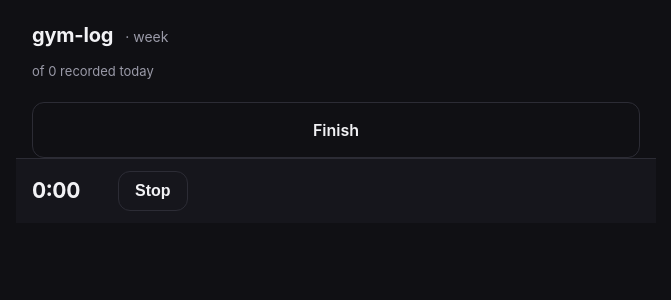
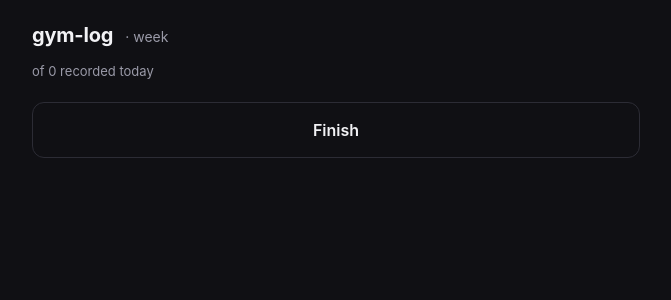
Before and after one commit to jay-withers/gym-log, a FastAPI app: template src/gymlog/templates/session.html in a window 1280 px wide. Shown: the top 300 px of the page, without its empty margins (304-975 px from the left). Run offline with FastAPI, Linux system fonts and the light colour scheme; the template is opened without the code that fills it, so the values that code supplies are empty; parts of the project's set-up code (start-up, migrations or seed data) failed here and were passed over.

Commit message:
fix: drop the rest timer (#18)
Not needed. Removes the per-exercise "Rest Ns" button, the sticky
countdown widget, its JS, and the now-unused .timer CSS. rest_seconds
stays in the model/importer as-is - it is real data from the
spreadsheet's Rest column, just no longer surfaced in the UI.

Co-authored-by: Claude Sonnet 5 <noreply@anthropic.com>

```diff
--- a/src/gymlog/templates/base.html
+++ b/src/gymlog/templates/base.html
@@ -81,14 +81,6 @@
   .chip.on { background: var(--accent); color: #06130c; border-color: var(--accent); }
   .banner { border-left: 3px solid var(--warn); padding: 10px 12px; background: var(--card);
             border-radius: 0 8px 8px 0; margin-bottom: 14px; font-size: 14px; }
-  .timer {
-    position: sticky; bottom: 0; margin: 0 -16px;
-    padding: 12px 16px calc(12px + env(safe-area-inset-bottom));
-    background: #16161c; border-top: 1px solid var(--line);
-    display: flex; align-items: center; gap: 12px; font-variant-numeric: tabular-nums;
-  }
-  .timer strong { font-size: 22px; min-width: 62px; }
-  .timer button { margin: 0; width: auto; padding: 10px 16px; }
 </style>
 </head>
 <body>
--- a/src/gymlog/templates/session.html
+++ b/src/gymlog/templates/session.html
@@ -49,11 +49,6 @@
 
     <div class="row">
       <button type="submit">{% if rec %}Update{% else %}Save{% endif %}</button>
-      {% if e.rest_seconds %}
-      <button type="button" class="btn ghost" data-rest="{{ e.rest_seconds }}">
-        Rest {{ e.rest_seconds }}s
-      </button>
-      {% endif %}
     </div>
   {% else %}
     {# The finisher: no load and no reps, but it is timed when remembered. #}
@@ -78,12 +73,6 @@
 {% endfor %}
 
 <a class="btn ghost" href="/" style="margin-top:20px">Finish</a>
-
-<div class="timer" id="timer" hidden>
-  <strong id="remaining">0:00</strong>
-  <span class="sub" id="timer-label"></span>
-  <button type="button" class="btn ghost" id="stop">Stop</button>
-</div>
 
 <script>
 // Keep what has been typed on the phone until the session is actually saved.
@@ -160,47 +149,4 @@
   }
 })();
 </script>
-
-<script>
-// Rest timer. The spreadsheet had a Rest column that did nothing; this is the
-// whole of making it do something. Deliberately no Notification or Wake Lock
-// permission prompt - a number that counts down is enough, and a permission
-// dialog mid-session is worse than glancing at the screen.
-(function () {
-  var timer = document.getElementById('timer');
-  var remaining = document.getElementById('remaining');
-  var label = document.getElementById('timer-label');
-  var handle = null;
-  var endsAt = 0;
-
-  function render() {
-    // Recomputed from a wall-clock deadline rather than decremented, so a phone
-    // that slept mid-set does not come back believing it owes you two minutes.
-    var left = Math.max(0, Math.round((endsAt - Date.now()) / 1000));
-    remaining.textContent = Math.floor(left / 60) + ':' + String(left % 60).padStart(2, '0');
-    if (left <= 0) {
-      stop();
-      if (navigator.vibrate) { navigator.vibrate([200, 100, 200]); }
-    }
-  }
-
-  function stop() {
-    if (handle) { clearInterval(handle); handle = null; }
-    timer.hidden = true;
-  }
-
-  document.getElementById('stop').addEventListener('click', stop);
-
-  document.querySelectorAll('[data-rest]').forEach(function (button) {
-    button.addEventListener('click', function () {
-      endsAt = Date.now() + parseInt(button.dataset.rest, 10) * 1000;
-      label.textContent = button.closest('.card').querySelector('.name').textContent;
-      timer.hidden = false;
-      render();
-      if (handle) { clearInterval(handle); }
-      handle = setInterval(render, 250);
-    });
-  });
-})();
-</script>
 {% endblock %}
```
